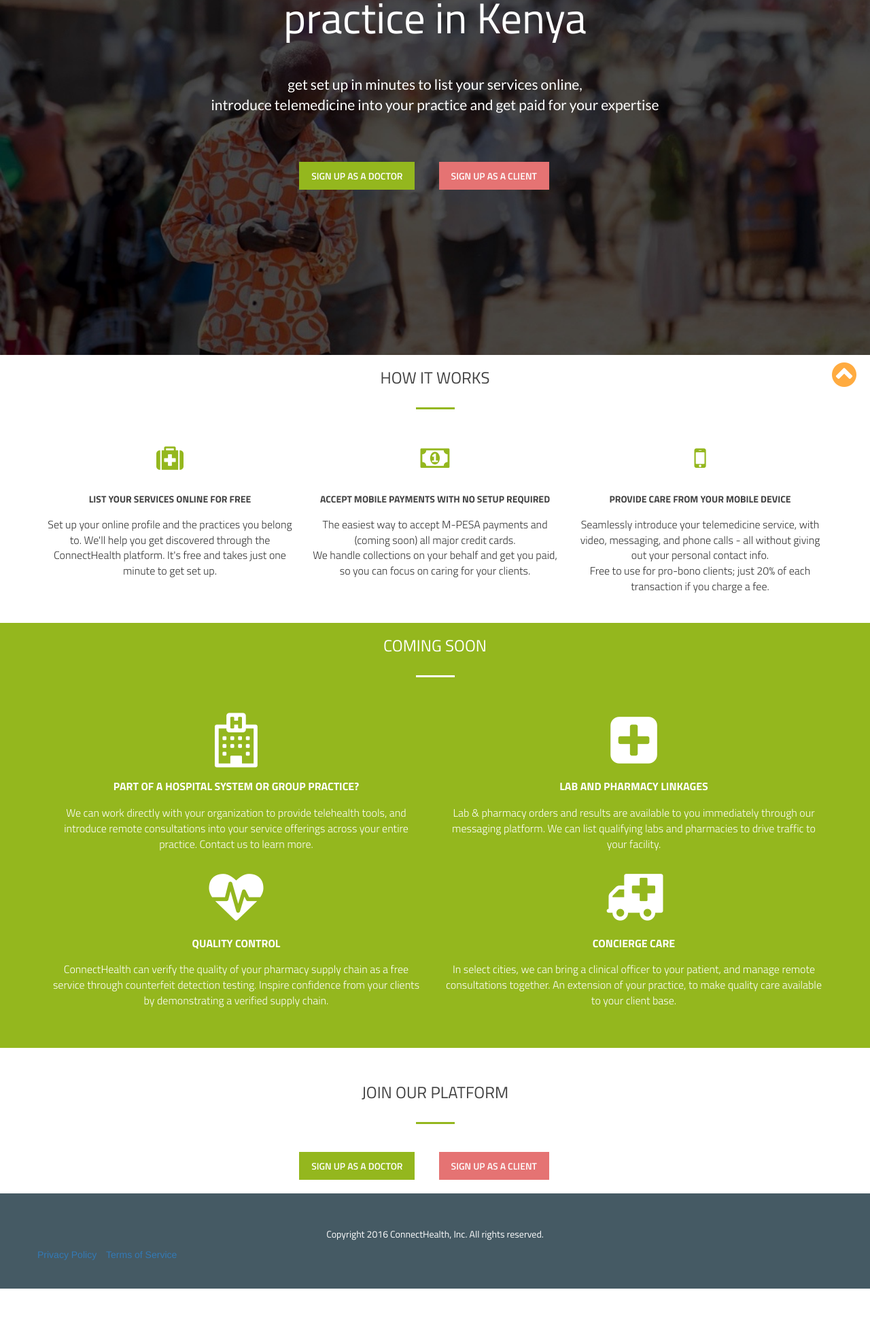
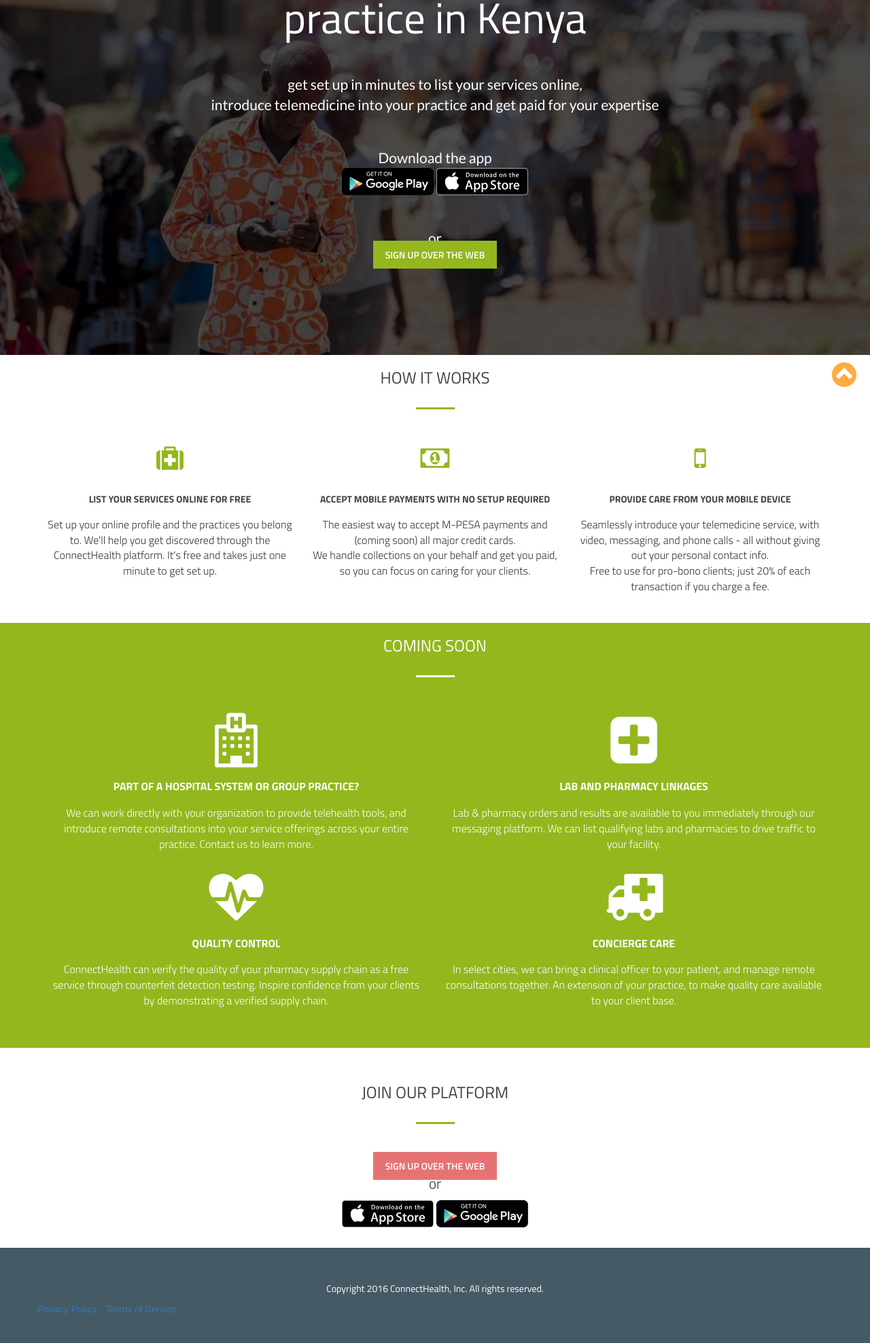
Before and after one commit to Parktastic/parktastic.github.io, a PHP site: page / in a window 1280 px wide. Shown: the part 208-2183 px from the top of the page at 68% size. Before the commit the page ends 2103 px from the top, so only its background shows below. Run offline with PHP 8.4, Linux system fonts and the light colour scheme; some libraries are stand-ins or nearby versions.

Commit message:
App icons inserted.

```diff
--- a/css/connect-health.css
+++ b/css/connect-health.css
@@ -63,7 +63,7 @@ body{
     font-family: 'Titillium Web', sans-serif;
     font-weight: 600;
     text-transform: uppercase;
-    margin-right: 32px;
+    margin-right: 0px;
 }
 
 .doc-signup{
@@ -84,8 +84,8 @@ body{
 }
 
 .pat-signup:hover{
-    background-color: #470022;
-    border: 2px solid #470022;
+    background-color: #D0021B;
+    border: 2px solid #D0021B;
 }
 
 .benefits-container,
--- a/index.html
+++ b/index.html
@@ -65,15 +65,20 @@
     </div>
     <!-- Main jumbotron for a primary marketing message or call to action -->
     <div id="home" class="jumbotron">
-      <div class="container">
+      <div class="container homepage">
         <h1>now you can build a virtual medical practice in Kenya</h1>
         <p>
           get set up in minutes to list your services online,
           <br>introduce telemedicine into your practice and get paid for your expertise
         </p>
-        <div class="row cta-btns">
-            <a class="doc-signup" href="https://app.connecthealth.io/signup">Sign up as a doctor</a>
-            <a class="pat-signup" href="https://app.connecthealth.io/signup">Sign up as a client</a>
+            <p>Download the app</p>
+            <img src="images/google-play-badge-135x40.png">
+            <img src="images/AppStoreBadge.svg">
+        <div class="row sign-up">
+            <!-- <a class="doc-signup" href="https://app.connecthealth.io/signup">Sign up</a> -->
+            <p>or</p>
+            <a class="doc-signup" href="https://app.connecthealth.io/signup">SIGN UP OVER THE WEB</a>
+            </div>
         </div>
           <!-- Begin MailChimp Signup Form -->
         <!--<div id="mc_embed_signup" class="row">
@@ -190,8 +195,13 @@
         <h2>Join our platform</h2>
         <hr>
         <div class="row">
-            <a class="doc-signup" href="https://app.connecthealth.io/signup">Sign up as a Doctor</a>
-            <a class="pat-signup" href="https://app.connecthealth.io/signup">Sign up as a Client</a>
+            <!-- <a class="doc-signup" href="https://app.connecthealth.io/signup">Sign up as a Doctor</a> -->
+            <a class="pat-signup" href="https://app.connecthealth.io/signup">Sign up Over the Web</a>
+        </div>
+        <div class="row">
+          <p>or</p>
+          <img src="images/AppStoreBadge.svg">
+          <img src="images/google-play-badge-135x40.png">
         </div>
       </div>
     </div>
```
Also changed, not shown: images/AppStoreBadge.svg (added), images/Google.png (added), images/google-play-badge-135x40.png (added), images/google-play-badge.png (added).
